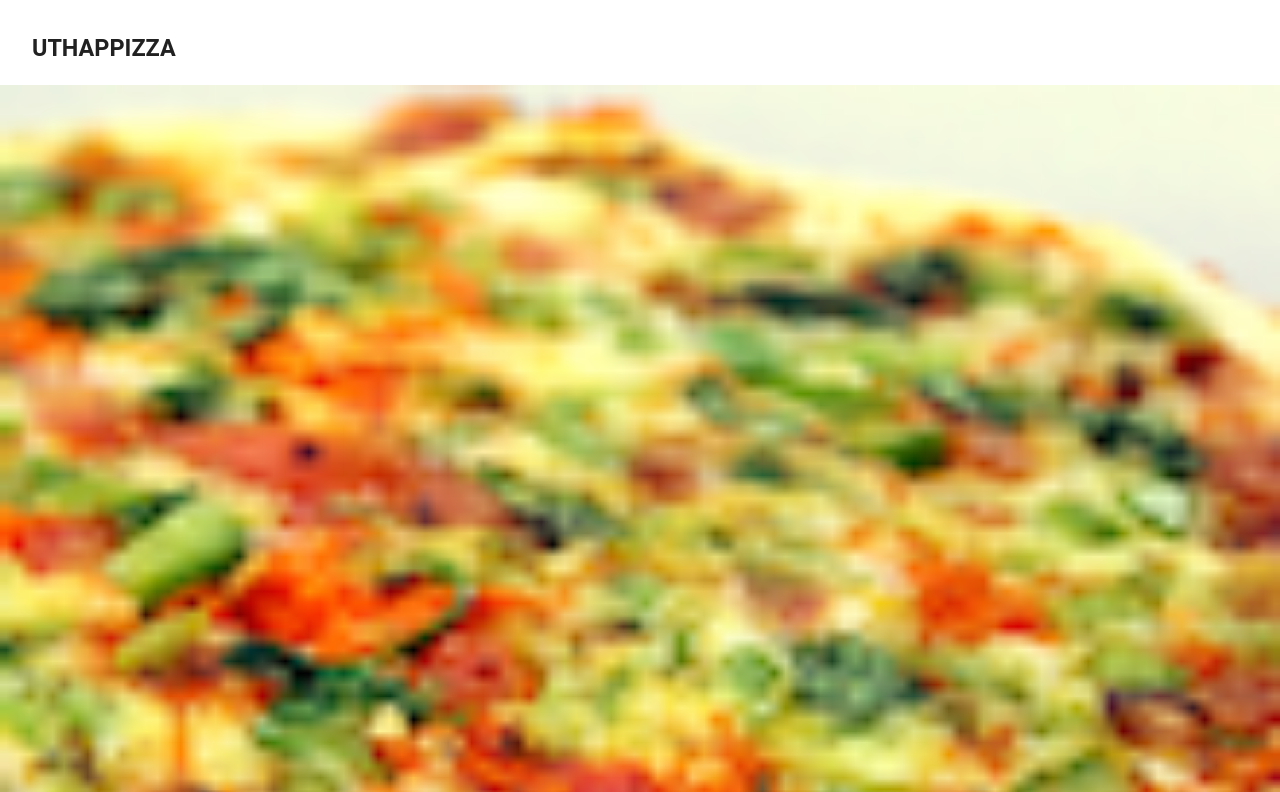
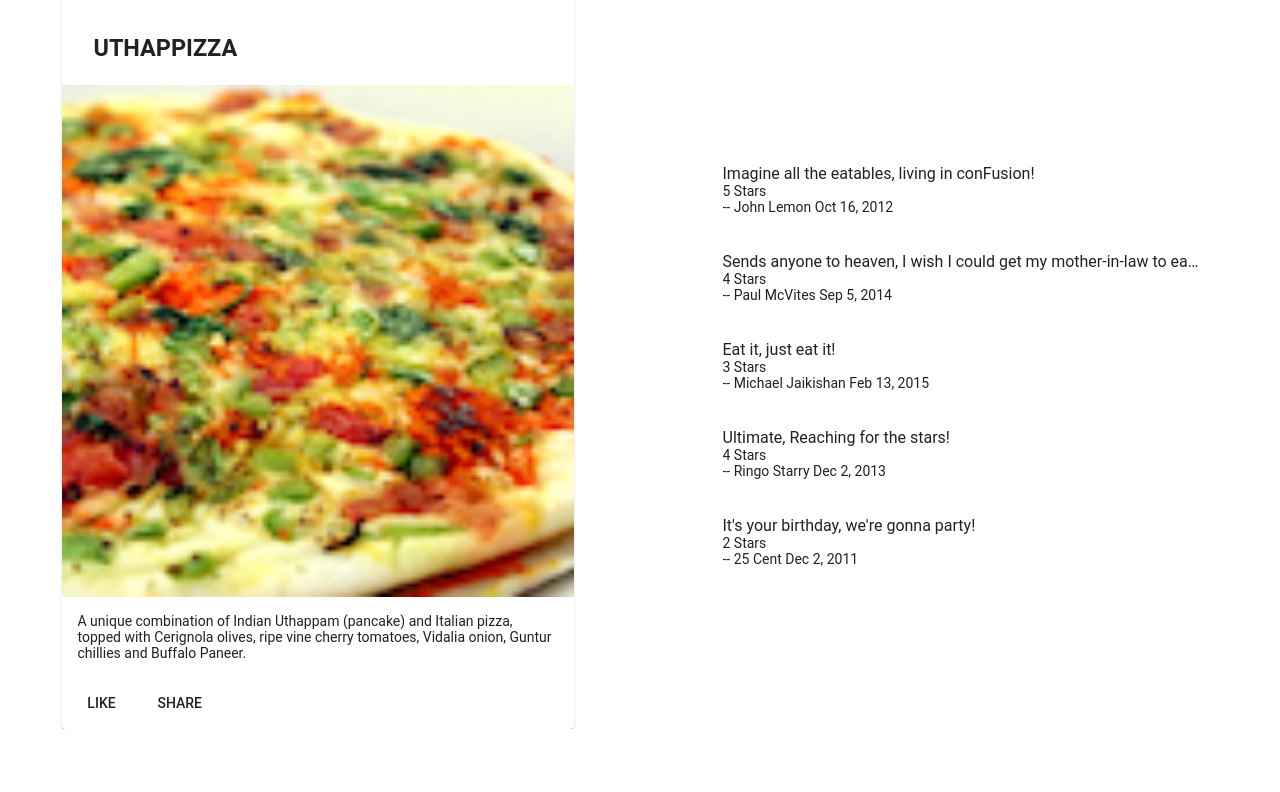
Before and after one commit to rajeshyel/conFusion, an Angular app: page / in a window 1280 px wide. Shown: the part 560-1352 px from the top of the page. After the commit the page ends 1289 px from the top, so only its background shows below. Built offline with nearby package versions, Linux system fonts and the light colour scheme.

Commit message:
Week-1 assignment done, added a new dishdetail component

```diff
--- a/src/app/app.module.ts
+++ b/src/app/app.module.ts
@@ -13,11 +13,13 @@
 
 import 'hammerjs';
 import { MenuComponent } from './menu/menu.component';
+import { DishdetailComponent } from './dishdetail/dishdetail.component';
 
 @NgModule({
   declarations: [
     AppComponent,
-    MenuComponent
+    MenuComponent,
+    DishdetailComponent
   ],
   imports: [
     BrowserModule,
--- /dev/null
+++ b/src/app/dishdetail/dishdetail.component.html
@@ -0,0 +1,50 @@
+<div class="container"
+    fxLayout="row"
+    fxLayout.sm="column"
+    fxLayout.xs="column"
+    fxLayoutAlign.gt-md="space-around center"
+    fxLayoutGap="10px"
+    fxLayoutGap.xs="0">
+
+  <div fxFlex="40">
+    <div fxFlex *ngIf="dish">
+      <mat-card>
+        <mat-card-header>
+          <mat-card-title>
+            <h3>{{dish.name | uppercase}}</h3>
+          </mat-card-title>
+        </mat-card-header>
+        <img mat-card-image src={{dish.image}} alt={{dish.name}}>
+        <mat-card-content>
+          <p>{{dish.description}}
+          </p>
+        </mat-card-content>
+        <mat-card-actions>
+          <button mat-button>LIKE</button>
+          <button mat-button>SHARE</button>
+        </mat-card-actions>
+      </mat-card>
+    </div>
+  </div>
+
+  <div fxFlex="40">
+    <div class="container"
+    fxLayout="column"
+    fxLayoutGap="10px">
+    <mat-list fxFlex *ngIf="dish">
+      <mat-list-item *ngFor="let comment of dish.comments">
+        <p matLine>
+          <span> {{comment.comment}} </span>
+        </p>
+        <p matLine>
+          <span> {{comment.rating}} Stars </span>
+        </p>
+        <p matLine>
+          <span>-- {{comment.author}} {{comment.date| date:'mediumDate'}} </span>
+        </p>
+      </mat-list-item>
+    </mat-list>
+    </div>
+  </div>
+
+</div>
--- /dev/null
+++ b/src/app/dishdetail/dishdetail.component.ts
@@ -0,0 +1,63 @@
+import { Component, OnInit } from '@angular/core';
+
+
+const DISH = {
+  id: '0',
+  name: 'Uthappizza',
+  image: '/assets/images/uthappizza.png',
+  category: 'mains',
+  featured: true,
+  label: 'Hot',
+  price: '4.99',
+  // tslint:disable-next-line:max-line-length
+  description: 'A unique combination of Indian Uthappam (pancake) and Italian pizza, topped with Cerignola olives, ripe vine cherry tomatoes, Vidalia onion, Guntur chillies and Buffalo Paneer.',
+  comments: [
+       {
+           rating: 5,
+           comment: 'Imagine all the eatables, living in conFusion!',
+           author: 'John Lemon',
+           date: '2012-10-16T17:57:28.556094Z'
+       },
+       {
+           rating: 4,
+           comment: 'Sends anyone to heaven, I wish I could get my mother-in-law to eat it!',
+           author: 'Paul McVites',
+           date: '2014-09-05T17:57:28.556094Z'
+       },
+       {
+           rating: 3,
+           comment: 'Eat it, just eat it!',
+           author: 'Michael Jaikishan',
+           date: '2015-02-13T17:57:28.556094Z'
+       },
+       {
+           rating: 4,
+           comment: 'Ultimate, Reaching for the stars!',
+           author: 'Ringo Starry',
+           date: '2013-12-02T17:57:28.556094Z'
+       },
+       {
+           rating: 2,
+           comment: 'It\'s your birthday, we\'re gonna party!',
+           author: '25 Cent',
+           date: '2011-12-02T17:57:28.556094Z'
+       }
+   ]
+};
+
+
+
+@Component({
+  selector: 'app-dishdetail',
+  templateUrl: './dishdetail.component.html',
+  styleUrls: ['./dishdetail.component.scss']
+})
+export class DishdetailComponent implements OnInit {
+
+  dish=DISH;
+  constructor() { }
+
+  ngOnInit() {
+  }
+
+}
--- a/src/app/menu/menu.component.html
+++ b/src/app/menu/menu.component.html
@@ -17,24 +17,5 @@
       </mat-grid-tile>
     </mat-grid-list>
   </div>
-
-  <div fxFlex *ngIf="selectedDish">
-    <mat-card>
-      <mat-card-header>
-        <mat-card-title>
-          <h3>{{selectedDish.name | uppercase}}</h3>
-        </mat-card-title>
-      </mat-card-header>
-      <img mat-card-image src={{selectedDish.image}} alt={{selectedDish.name}}>
-      <mat-card-content>
-        <p>{{selectedDish.description}}
-        </p>
-      </mat-card-content>
-      <mat-card-actions>
-        <button mat-button>LIKE</button>
-        <button mat-button>SHARE</button>
-      </mat-card-actions>
-    </mat-card>
-  </div>
-
+  <app-dishdetail></app-dishdetail>
 </div>
--- a/src/app/menu/menu.component.ts
+++ b/src/app/menu/menu.component.ts
@@ -1,5 +1,6 @@
 import { Component, OnInit } from '@angular/core';
-import {Dish} from '../shared/dish'
+import {Dish} from '../shared/dish';
+
 
 const DISHES: Dish[]=[
   {
```
Also changed, not shown: src/app/app.component.html (line endings or trailing spaces), src/app/dishdetail/dishdetail.component.scss (added), 1 other file (tests, documents, lock files or other folders).
